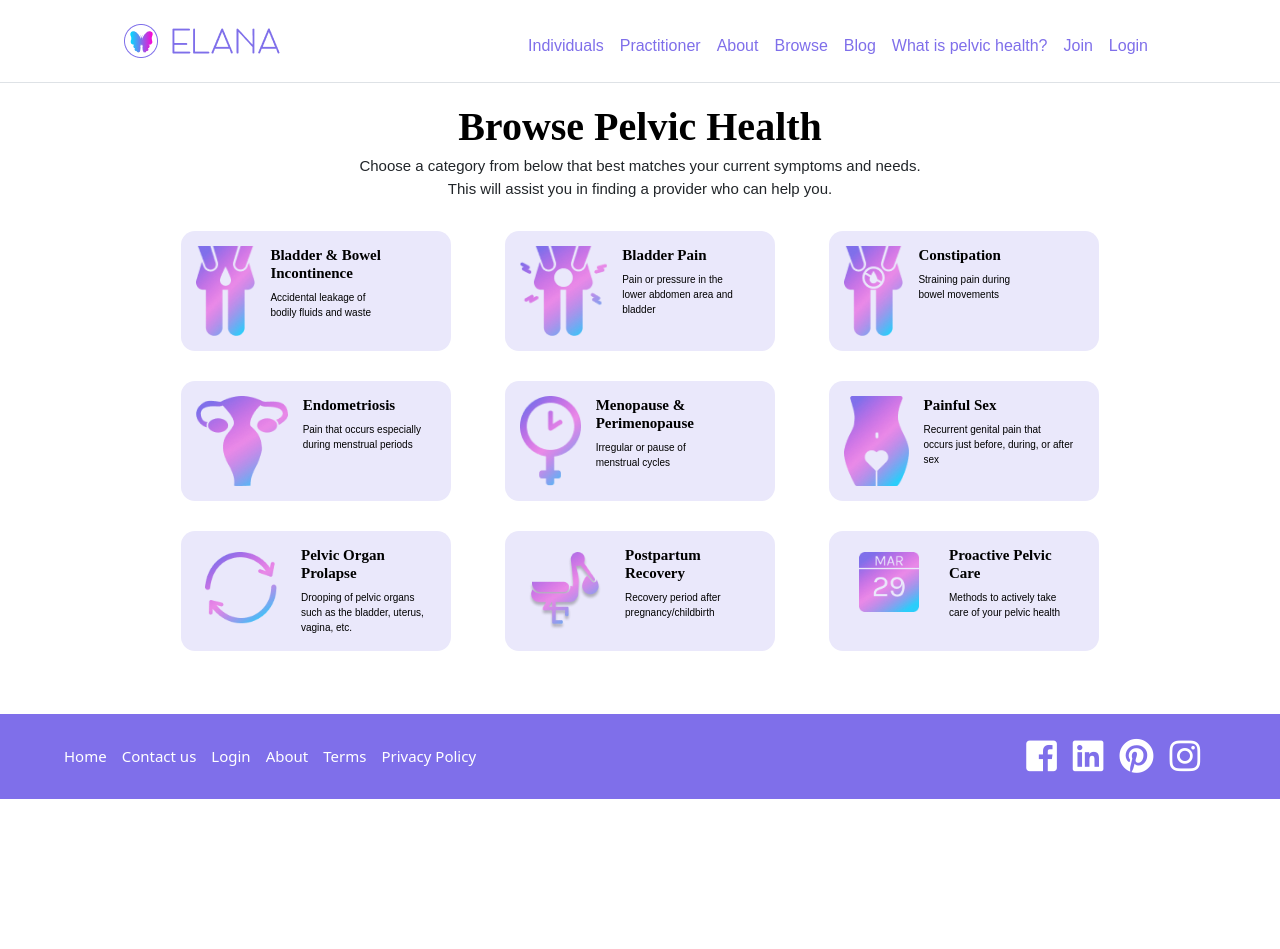
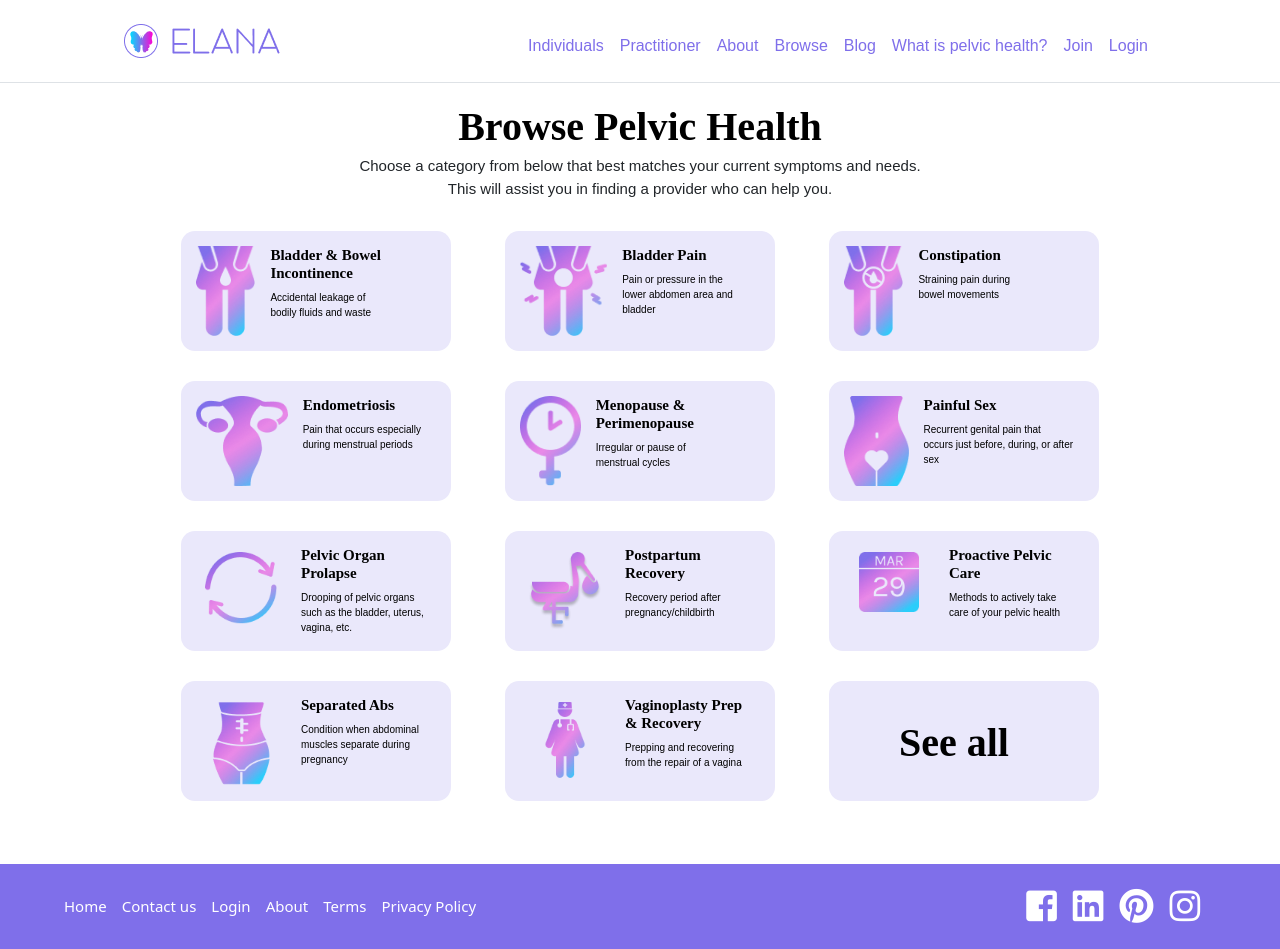
Before and after one commit to MVP-Marketplace/elana-new, a React (Create React App) app in the folder frontend/: page /choosingACategory in a window 1280 px wide. Before the commit the page ends 800 px from the top, so only its background shows below. Built offline with nearby package versions, Linux system fonts and the light colour scheme; a web font is replaced by a local one.

Commit message:
browser categorie done

```diff
--- a/frontend/src/index.css
+++ b/frontend/src/index.css
@@ -959,6 +959,15 @@ span{
   }
 }
 
+.see-all{
+ position: relative;
+}
+.see-all h2{
+  text-align: center;
+  position: relative;
+  top: 30%;
+  left: 50%;
+}
 
 /*
 CSS PractitionerProfilePage--------------------**********/
--- a/frontend/src/pages/FindingAPractitioner/ChoosingACategory.jsx
+++ b/frontend/src/pages/FindingAPractitioner/ChoosingACategory.jsx
@@ -11,6 +11,8 @@ import image5 from "../../img/image5.png";
 import image6 from "../../img/image6.png";
 import image7 from "../../img/image7.png";
 import image8 from "../../img/image8.png";
+import image9 from "../../img/image9.png";
+import image10 from "../../img/image10.png";
 
 
 export function ChoosingACategory() {
@@ -142,6 +144,44 @@ export function ChoosingACategory() {
                     </div>
                 </Link>
                 </MDBCol>
+
+
+            </MDBRow>
+            <MDBRow class="d-flex align-items-center justify-content-center row">
+                <MDBCol className="d-flex justify-content-center">
+                <Link className="link-categories" to='/practitionerListing/9'>
+                    <div className="purpleboxes d-flex col-sm">
+                        <img src={image9} alt=""></img>
+                        <div className="d-block information">
+                            <h6 className="titlebox">Separated Abs</h6>
+                            <p className="paragraphbox">Condition when abdominal<br />  muscles separate during pregnancy   </p>
+                        </div>
+                    </div>
+                    </Link>
+                </MDBCol>
+                <MDBCol className="d-flex justify-content-center">
+                <Link className="link-categories" to='/practitionerListing/10'>
+                    <div className="purpleboxes d-flex col-sm">
+                        <img src={image10} alt=""></img>
+                        <div className="d-block information">
+                            <h6 className="titlebox">Vaginoplasty Prep <br /> & Recovery</h6>
+                            <p className="paragraphbox">Prepping and recovering <br /> from the repair of a vagina  </p>
+                        </div>
+                    </div>
+                </Link>
+                </MDBCol>
+                <MDBCol className="d-flex justify-content-center">
+                <Link className="link-categories" to='/practitionerListing/8'>
+                    <div className="purpleboxes d-flex col-sm">
+                        <div className="d-block information see-all">
+                            <h2 className="">See all</h2>
+
+                        </div>
+                    </div>
+                </Link>
+                </MDBCol>
+
+
             </MDBRow>
 
         </div>
```
Also changed, not shown: frontend/src/img/image10.png (added), frontend/src/img/image9.png (added).
